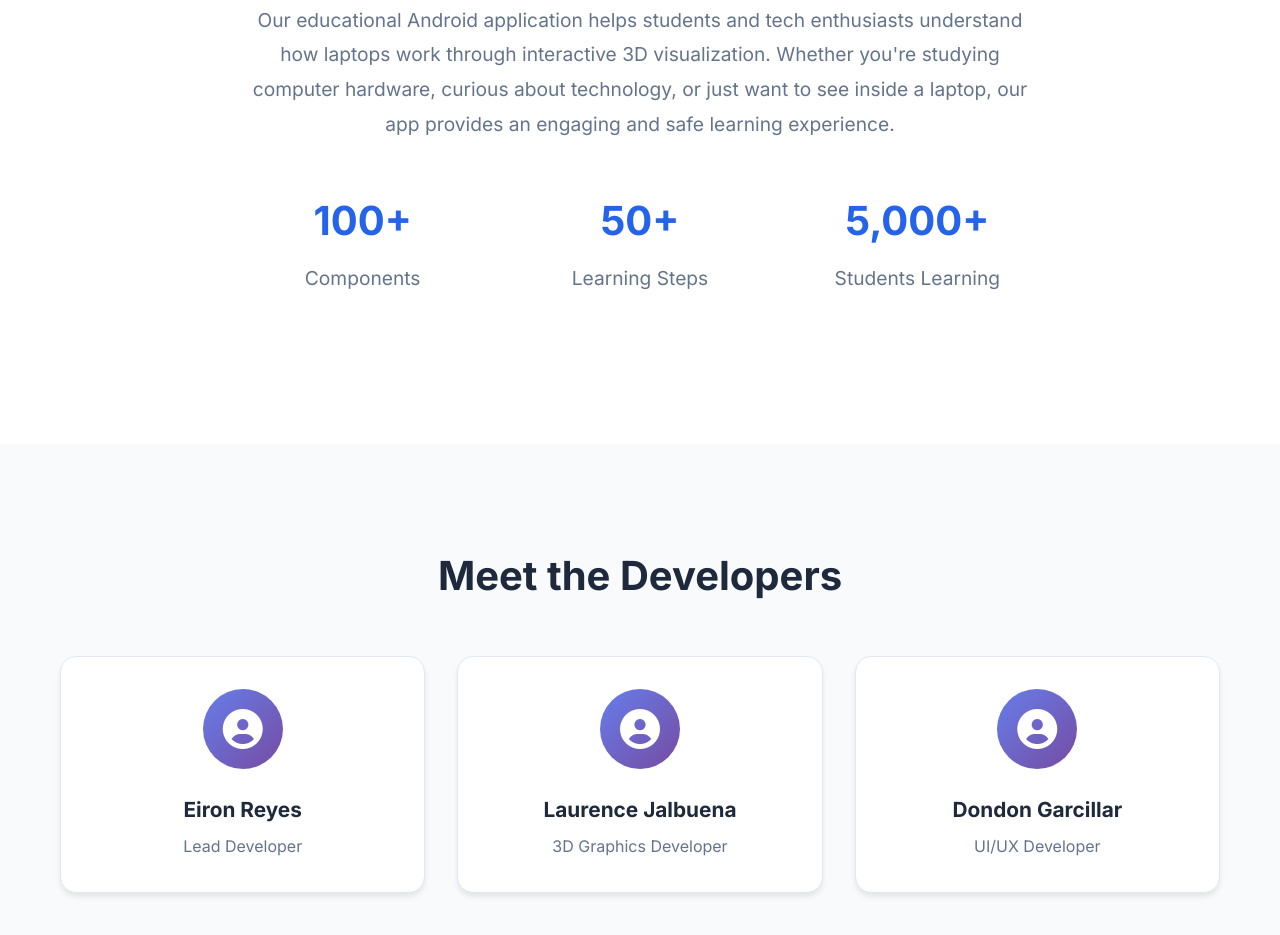
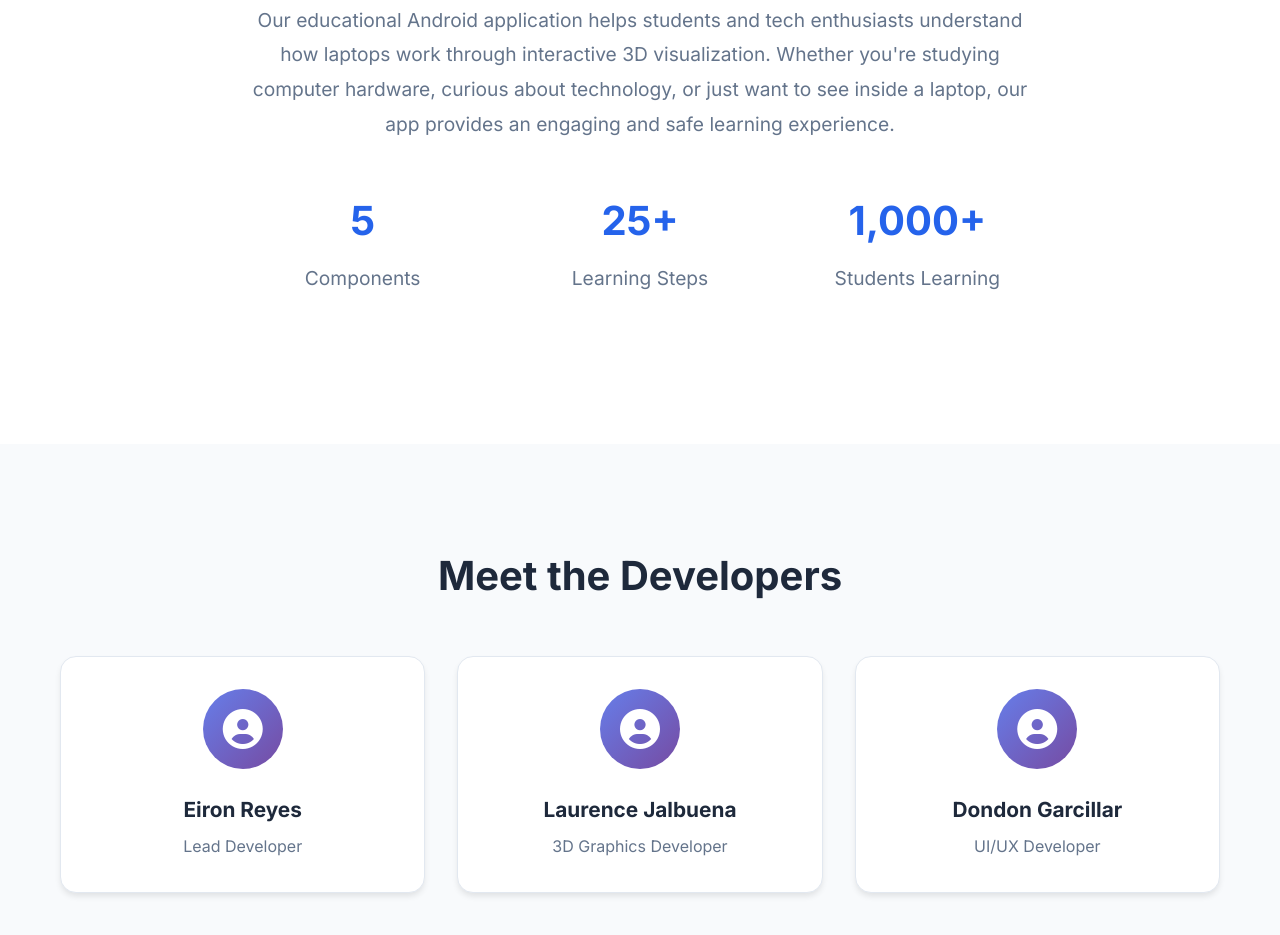
Before and after one commit to jaypeewhat/laptop-3d, a plain HTML site: page index.html in a window 1280 px wide. Shown: the part 3228-4163 px from the top of the page. Drawn offline with Linux system fonts and the light colour scheme.

Commit message:
Update component count to 5 (current app state)

```diff
--- a/index.html
+++ b/index.html
@@ -154,15 +154,15 @@
                     <p>Our educational Android application helps students and tech enthusiasts understand how laptops work through interactive 3D visualization. Whether you're studying computer hardware, curious about technology, or just want to see inside a laptop, our app provides an engaging and safe learning experience.</p>
                     <div class="stats">
                         <div class="stat">
-                            <h3>100+</h3>
+                            <h3>5</h3>
                             <p>Components</p>
                         </div>
                         <div class="stat">
-                            <h3>50+</h3>
+                            <h3>25+</h3>
                             <p>Learning Steps</p>
                         </div>
                         <div class="stat">
-                            <h3>5,000+</h3>
+                            <h3>1,000+</h3>
                             <p>Students Learning</p>
                         </div>
                     </div>
```
